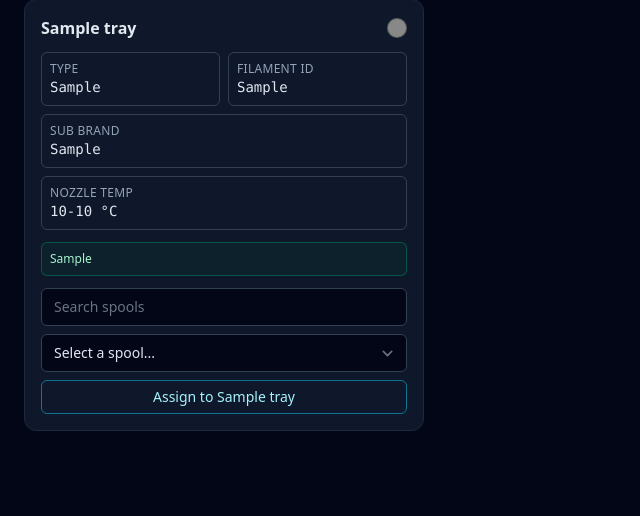
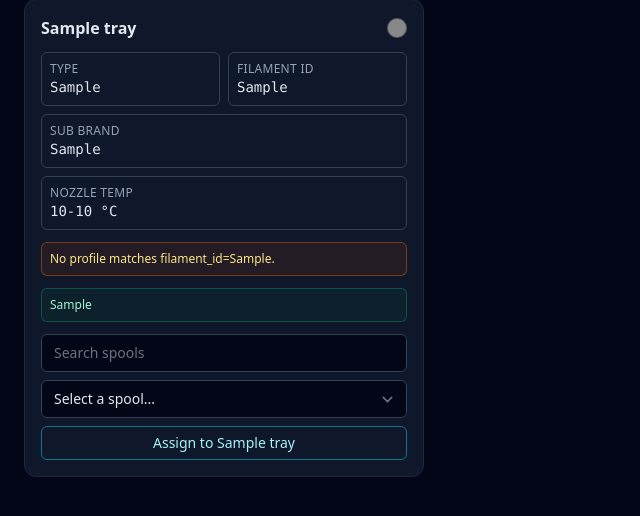
Before and after one commit to leolobato/bambu-spool-helper, a FastAPI app: template app/templates/trays.html in a window 1280 px wide. Shown: the part 165-681 px from the top of the page, without its empty margins (0-640 px from the left). Run offline with FastAPI, Linux system fonts and the light colour scheme; the template is opened without the code that fills it: most values are stand-ins (such as "Sample title", 1, 10 or a date in 2020); some libraries are stand-ins or nearby versions.

Commit message:
Show matched profile on AMS trays by filament_id

```diff
--- a/app/templates/partials/tray_card.html
+++ b/app/templates/partials/tray_card.html
@@ -27,6 +27,20 @@
     </div>
   {% endif %}
 
+  {% if not tray.is_empty and tray.tray_info_idx %}
+    {% if matched_profile %}
+      <div class="rounded-md border border-emerald-700/60 bg-emerald-900/20 p-2 text-xs text-emerald-200">
+        <div class="font-medium">Matched Orca Profile</div>
+        <div class="mt-1 text-emerald-100">{{ matched_profile.name }}</div>
+        <div class="mt-1 text-emerald-200/80">{{ matched_profile.filament_type }} | filament_id={{ matched_profile.filament_id }}</div>
+      </div>
+    {% else %}
+      <div class="rounded-md border border-amber-700/60 bg-amber-900/20 p-2 text-xs text-amber-200">
+        No profile matches filament_id={{ tray.tray_info_idx }}.
+      </div>
+    {% endif %}
+  {% endif %}
+
   {% if assign_success is defined and assign_success %}
     <div class="rounded-md border border-emerald-700/60 bg-emerald-900/20 p-2 text-xs text-emerald-200">{{ assign_success }}</div>
   {% endif %}
--- a/app/templates/partials/trays_content.html
+++ b/app/templates/partials/trays_content.html
@@ -22,6 +22,7 @@
 <div class="grid gap-4 sm:grid-cols-2 xl:grid-cols-3">
   {% for tray in trays %}
     <div id="tray-card-{{ tray.tray_index }}">
+      {% set matched_profile = tray_profile_matches.get(tray.tray_index) if tray_profile_matches is defined else None %}
       {% include "partials/tray_card.html" %}
     </div>
   {% endfor %}
```
Also changed, not shown: app/routers/web.py (+19 -0 lines).
